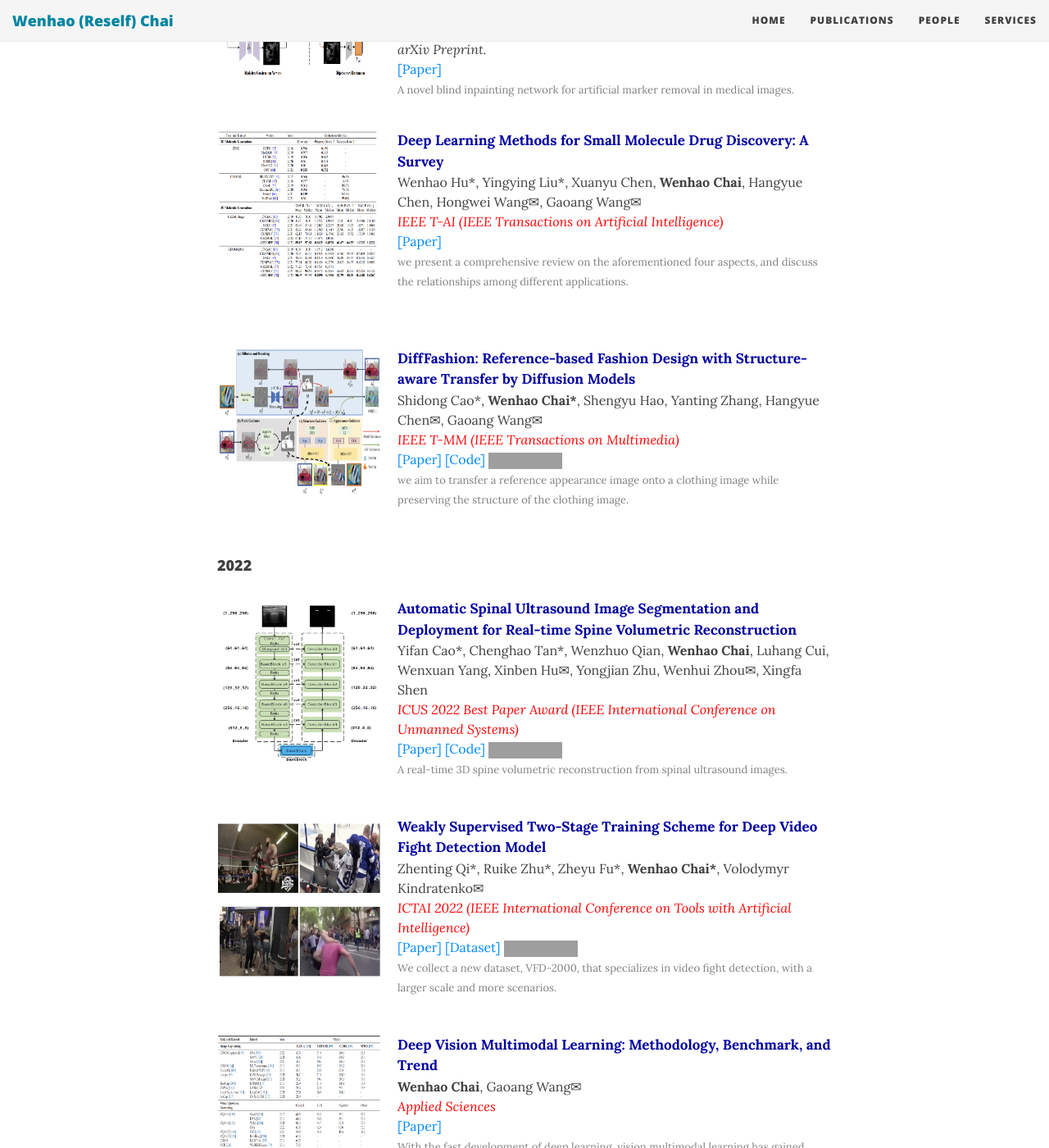
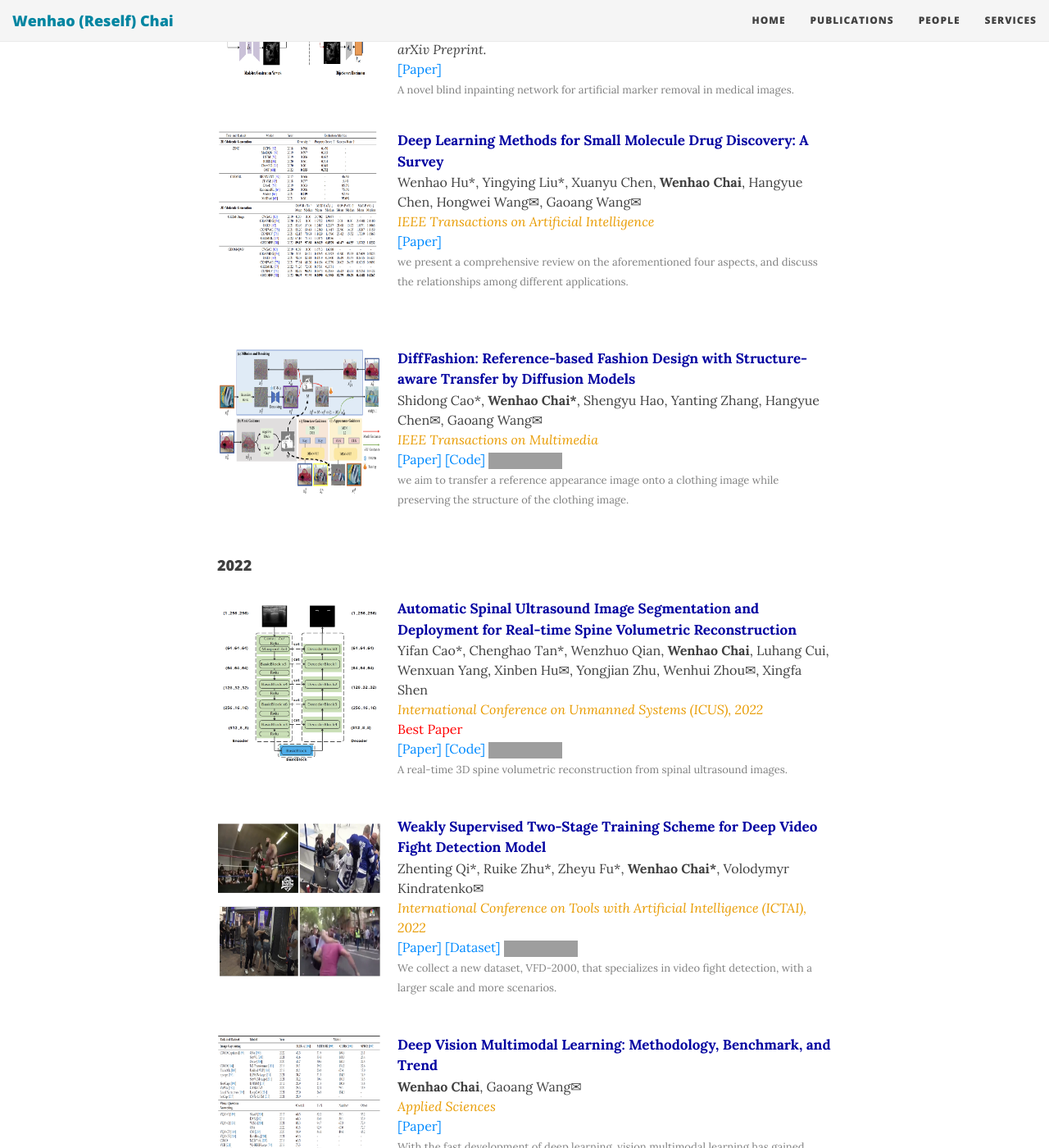
Before and after one commit to hikomal/hikomal.github.io, a Jekyll site: the page built from publications.html, in a window 1280 px wide and 1400 px high, scrolled down 3348 px. Shown: the whole window at 82% size. Built offline with Jekyll 4.4.1, drawn with Linux system fonts in a browser that asks for light colours; nearby versions of some CDN libraries; some of the changed text lies outside the part shown; grey boxes are pictures that could not be loaded.

Commit message:
change color

```diff
--- a/publications.html
+++ b/publications.html
@@ -189,8 +189,8 @@ relations.
     <br>
     Tian Ye, Sixiang Chen, Yun Liu, <b>Wenhao Chai</b>, Jinbin Bai, Wenbin Zou, Yunchen Zhang, Jiang Mingchao, Erkang Chen✉, Chenghao Xue
     <br>
-    <font color="red">
-    <em>ACM MM 23</em>
+    <font color="#E89B00">
+    <em>ACM Multimedia (ACM MM), 2023</em>
     </font>
     <br>
     <a href="https://github.com/Owen718/SALN">[Code]</a>
@@ -245,8 +245,8 @@ relations.
     <br>
     Shidong Cao*, <b>Wenhao Chai*</b>, Shengyu Hao, Gaoang Wang✉
     <br>
-    <font color="red">
-    <em>CVPRW 2023 6th Workshop on Computer Vision for Fashion, Art, and Design</em>
+    <font color="#E89B00">
+    <em>Computer Vision and Pattern Recognition Workshop (CVPRW), 2023</em>
     </font>
     <br>
     <a href="https://openaccess.thecvf.com/content/CVPR2023W/CVFAD/html/Cao_Image_Reference-Guided_Fashion_Design_With_Structure-Aware_Transfer_by_Diffusion_Models_CVPRW_2023_paper.html">[Paper]</a>
@@ -310,8 +310,8 @@ relations.
     <br>
     Wenhao Hu*, Yingying Liu*, Xuanyu Chen, <b>Wenhao Chai</b>, Hangyue Chen, Hongwei Wang✉, Gaoang Wang✉
     <br>
-    <font color="red">
-    <em>IEEE T-AI (IEEE Transactions on Artificial Intelligence)</em>
+    <font color="#E89B00">
+    <em>IEEE Transactions on Artificial Intelligence</em>
     </font>
     <br>
     <a href="https://arxiv.org/abs/2303.00313">[Paper]</a>
@@ -333,8 +333,8 @@ relations.
     <br>
     Shidong Cao*, <b>Wenhao Chai*</b>, Shengyu Hao, Yanting Zhang, Hangyue Chen✉, Gaoang Wang✉
     <br>
-    <font color="red">
-    <em>IEEE T-MM (IEEE Transactions on Multimedia)</em>
+    <font color="#E89B00">
+    <em>IEEE Transactions on Multimedia</em>
     </font>
     <br>
     <a href="https://arxiv.org/abs/2302.06826">[Paper]</a>
@@ -359,9 +359,11 @@ relations.
     <br>
     Yifan Cao*, Chenghao Tan*, Wenzhuo Qian, <b>Wenhao Chai</b>, Luhang Cui, Wenxuan Yang, Xinben Hu✉, Yongjian Zhu, Wenhui Zhou✉, Xingfa Shen
     <br>
-    <font color="red">
-    <em>ICUS 2022 Best Paper Award (IEEE International Conference on Unmanned Systems)</em>
+    <font color=#E89B00>
+    <em>International Conference on Unmanned Systems (ICUS), 2022</em>
     </font>
+    <br>
+    <font color="red">Best Paper</font>
     <br>
     <a href="https://ieeexplore.ieee.org/document/9987127">[Paper]</a>
     <a href="https://github.com/deeper-coder/ICUS-2022">[Code]</a>
@@ -384,8 +386,8 @@ relations.
     <br>
     Zhenting Qi*, Ruike Zhu*, Zheyu Fu*, <b>Wenhao Chai*</b>, Volodymyr Kindratenko✉
     <br>
-    <font color="red">
-    <em>ICTAI 2022 (IEEE International Conference on Tools with Artificial Intelligence)</em>
+    <font color="#E89B00">
+    <em>International Conference on Tools with Artificial Intelligence (ICTAI), 2022</em>
     </font>
     <br>
     <a href="https://arxiv.org/abs/2209.11477">[Paper]</a>
@@ -409,7 +411,7 @@ relations.
     <br>
     <b>Wenhao Chai</b>, Gaoang Wang✉
     <br>
-    <font color="red">
+    <font color="#E89B00">
     <em>Applied Sciences</em>
     </font>
     <br>
```
